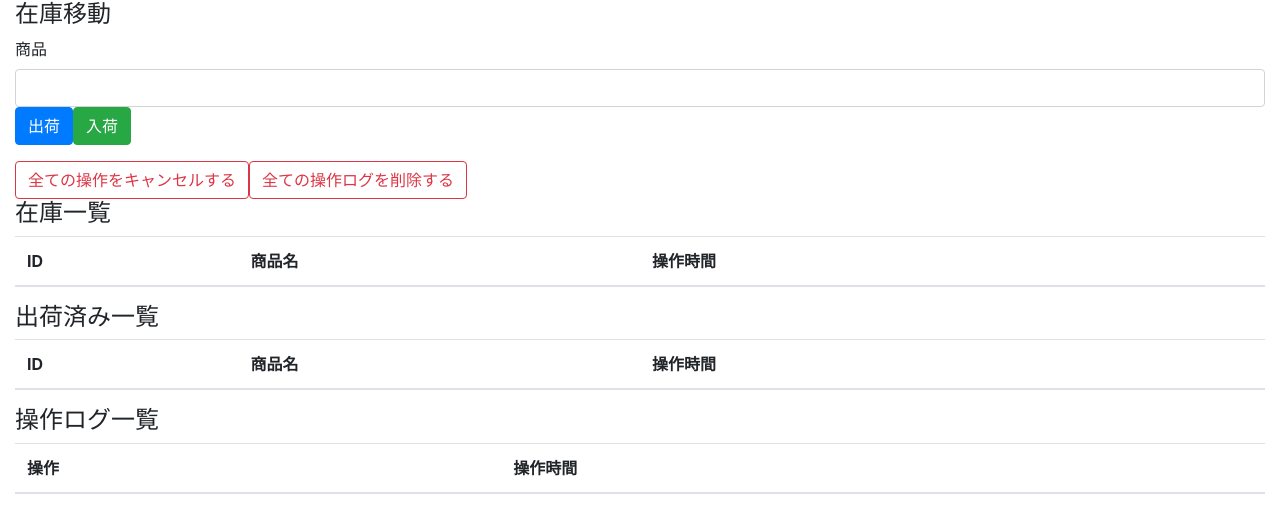
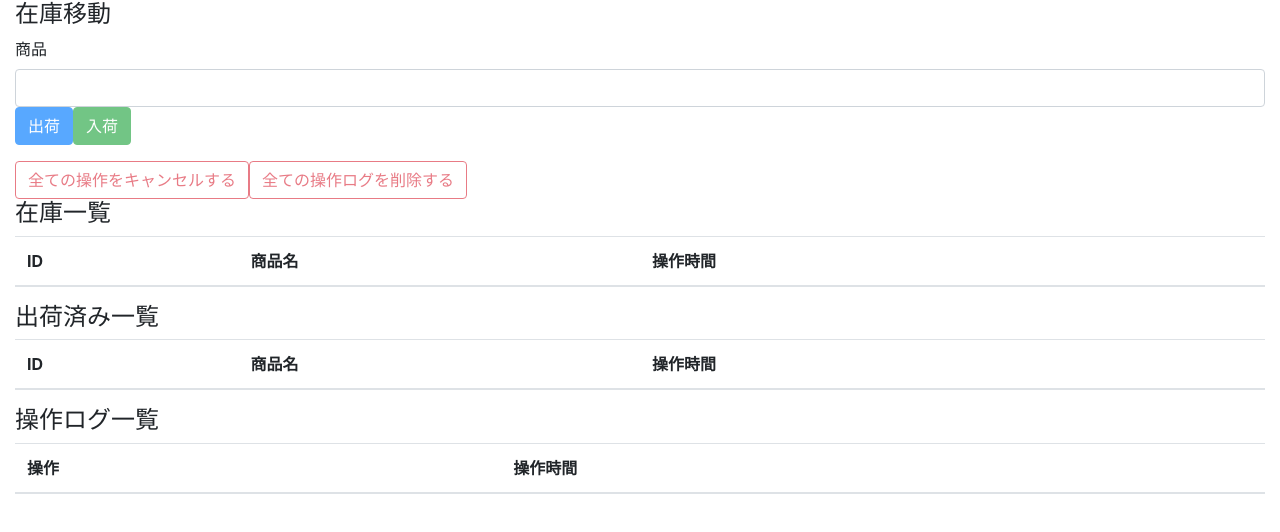
Before and after one commit to TomozQ/react-hooks-103, a React (Create React App) app: page / in a window 1280 px wide. Shown: the top 532 px of the page. Built offline with nearby package versions, Linux system fonts and the light colour scheme.

Commit message:
disabled button timing

```diff
--- a/src/components/ItemMove.jsx
+++ b/src/components/ItemMove.jsx
@@ -11,7 +11,7 @@ import {
 
 import { timeCurrentIso8601 } from '../utils'
 
-const ItemMove = ({ dispatch }) => {
+const ItemMove = ({ state, dispatch }) => {
     const [ item, setItem ] = useState('')
 
     const shipmentItem = e => {
@@ -63,6 +63,8 @@ const ItemMove = ({ dispatch }) => {
         if(result)dispatch({ type: DELETE_ALL_OPERATION_LOGS })
     }
 
+    const unCreatable = item === ''
+
     return (
         <>
             <h4>在庫移動</h4>
@@ -71,11 +73,11 @@ const ItemMove = ({ dispatch }) => {
                     <label>商品</label>
                     <input className='form-control' value={ item } onChange={ e => setItem( e.target.value )}/>
                 </form>
-                <button className='btn btn-primary' onClick={ shipmentItem }>出荷</button>
-                <button className='btn btn-success' onClick={ inStockItem }>入荷</button>
+                <button className='btn btn-primary' onClick={ shipmentItem } disabled={ unCreatable }>出荷</button>
+                <button className='btn btn-success' onClick={ inStockItem } disabled={ unCreatable }>入荷</button>
             </div>
-            <button className='btn btn-outline-danger' onClick={ cancelOperation }>全ての操作をキャンセルする</button>
-            <button className='btn btn-outline-danger' onClick={ cancelLogs }>全ての操作ログを削除する</button>
+            <button className='btn btn-outline-danger' onClick={ cancelOperation } disabled={ state.items.length === 0 }>全ての操作をキャンセルする</button>
+            <button className='btn btn-outline-danger' onClick={ cancelLogs } disabled={ state.operationLogs.length === 0 }>全ての操作ログを削除する</button>
         </>
     )
 }
--- a/src/components/ShippedItem.jsx
+++ b/src/components/ShippedItem.jsx
@@ -8,7 +8,7 @@ import { timeCurrentIso8601 } from '../utils'
 
 const ShippedItem = ({ shippeditem, id, time, dispatch }) => {
     const handleClickDeleteButton = () => {
-        const result = window.confirm(`${id}の商品の移動をキャンセルしますか？`)
+        const result = window.confirm(`${ shippeditem }の移動をキャンセルしますか？`)
         if( result ){
             dispatch({ type: CANCEL_SHIPPEDITEM, id })
             dispatch({
--- a/src/components/StockItem.jsx
+++ b/src/components/StockItem.jsx
@@ -8,7 +8,7 @@ import { timeCurrentIso8601 } from '../utils'
 
 const StockItem = ({ stockitem, id, time, dispatch, }) => {
     const handleClickDeleteButton = () => {
-        const result = window.confirm(`${id}の商品の移動をキャンセルしますか？`)
+        const result = window.confirm(`${ stockitem }の移動をキャンセルしますか？`)
         if( result ){
             dispatch({ type: CANCEL_STOCKITEM, id })
             dispatch({
```
Also changed, not shown: 1 other file (tests, documents, lock files or other folders).
